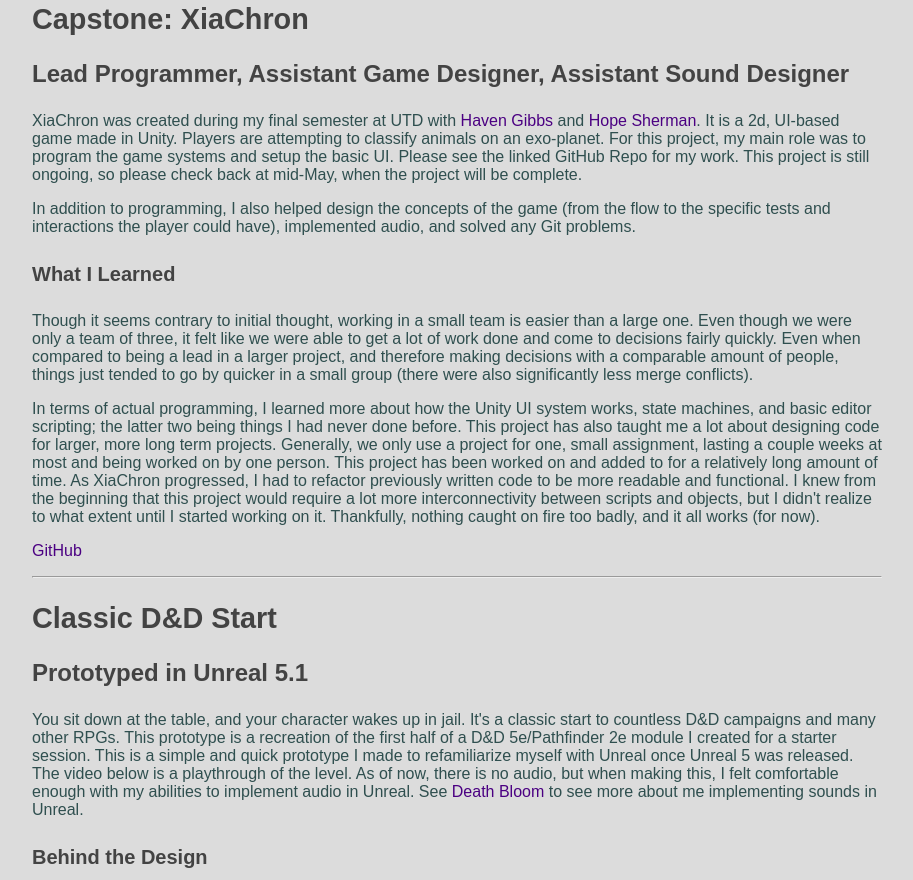
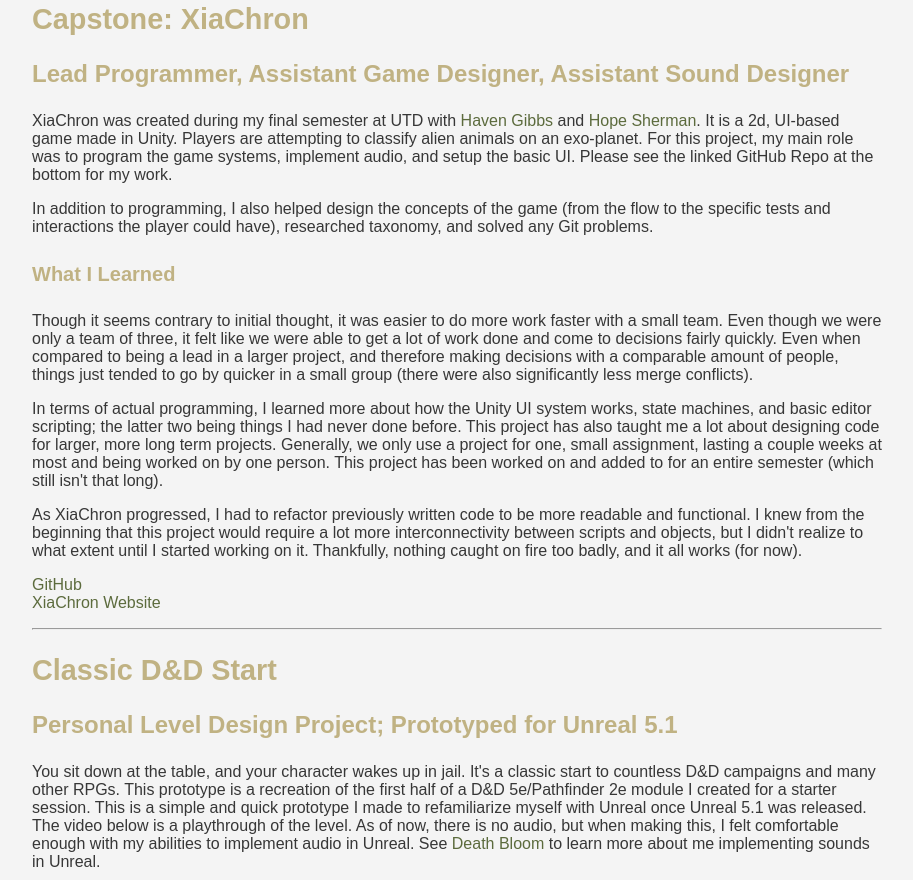
Before and after one commit to l-dangelo/portfolio, a plain HTML site: page game-design/index.html in a window 1280 px wide. Shown: the part 360-1240 px from the top of the page, without its empty margins (183-1096 px from the left). Drawn offline with Linux system fonts and the light colour scheme; a web font is replaced by a local one.

Commit message:
updated colors

```diff
--- a/assets/css/index.css
+++ b/assets/css/index.css
@@ -8,3 +8,9 @@ main
 {
     margin-bottom: 2rem;
 }
+
+.feature1:hover, .feature2:hover, .feature3:hover {
+    -ms-transform: scale(1.25);
+    -webkit-transform: scale(1.25);
+    transform: scale(1.25)
+}
--- a/assets/css/main.css
+++ b/assets/css/main.css
@@ -2,14 +2,14 @@
 
 /* Global Color Variables */
 body {
-  --background: gainsboro;
-  --background-light: #f7f7f7;
-  --background-dark: darkgray;
+  --background: #f4f4f4;
+  --background-light: #DCD0C0;
+  --background-dark: #AC9F8E;
 
-  --text-primary: darkslategray;
-  --text-secondary: rgb(67, 67, 67);
-  --text-highlight: indigo;
-  --text-alt: orange;
+  --text-primary: #373737;
+  --text-secondary: #C0B283;
+  --text-highlight: #5C6B3D;
+  --text-alt: #413f3d;
 
   --max-width: 850px;
 }
--- a/game-design/index.html
+++ b/game-design/index.html
@@ -49,22 +49,21 @@
         <a href="https://www.linkedin.com/in/haven-gibbs/" target="_blank">Haven Gibbs</a> and
         <a href="https://www.linkedin.com/in/raylie-sherman-8b1508204/" target="_blank">Hope Sherman</a>.
         It is a 2d, UI-based game made in Unity. Players are attempting to classify
-        animals on an exo-planet. For this project, my main role was to
-        program the game systems and setup the basic UI. Please see the linked
-        GitHub Repo for my work. This project is still ongoing, so please check
-        back at mid-May, when the project will be complete.
+        alien animals on an exo-planet. For this project, my main role was to
+        program the game systems, implement audio, and setup the basic UI.
+        Please see the linked GitHub Repo at the bottom for my work.
       </p>
       <p>
         In addition to programming, I also helped design the concepts of
         the game (from the flow to the specific tests and interactions
-        the player could have), implemented audio, and solved any Git
+        the player could have), researched taxonomy, and solved any Git
         problems.
       </p>
 
       <p>
       <h4>What I Learned</h4>
-        Though it seems contrary to initial thought, working in a small team
-        is easier than a large one. Even though we were only a team of three,
+        Though it seems contrary to initial thought, it was easier to do more work
+        faster with a small team. Even though we were only a team of three,
         it felt like we were able to get a lot of work done and come to decisions
         fairly quickly. Even when compared to being a lead in a larger project,
         and therefore making decisions with a comparable amount of people,
@@ -78,7 +77,10 @@
         me a lot about designing code for larger, more long term projects.
         Generally, we only use a project for one, small assignment, lasting a
         couple weeks at most and being worked on by one person. This project
-        has been worked on and added to for a relatively long amount of time.
+        has been worked on and added to for an entire semester (which still
+        isn't that long).
+      </p>
+      <p>
         As XiaChron progressed, I had to refactor previously written code to
         be more readable and functional. I knew from the beginning that this
         project would require a lot more interconnectivity between scripts and
@@ -88,7 +90,7 @@
       </p>
       <p>
         <a href="https://github.com/l-dangelo/capstone-23" target="_blank">GitHub</a><br />
-        <!---<a href="https://xiachron.wixsite.com/xiachron" target="_blank">XiaChron Website</a>--->
+        <a href="https://xiachron.wixsite.com/xiachron" target="_blank">XiaChron Website</a>
       </p>
     </div>
 
@@ -96,17 +98,17 @@
 
     <div id="DnD">
       <h2>Classic D&D Start</h2>
-      <h3>Prototyped in Unreal 5.1</h3>
+      <h3>Personal Level Design Project; Prototyped for Unreal 5.1</h3>
       <p>
         You sit down at the table, and your character wakes up in jail. It's
         a classic start to countless D&D campaigns and many other RPGs. This
         prototype is a recreation of the first half of a D&D 5e/Pathfinder 2e
         module I created for a starter session.
         This is a simple and quick prototype I made to refamiliarize myself
-        with Unreal once Unreal 5 was released. The video below is a playthrough of
+        with Unreal once Unreal 5.1 was released. The video below is a playthrough of
         the level. As of now, there is no audio, but when making this, I felt
         comfortable enough with my abilities to implement audio in Unreal. See
-        <a href="/audio/DeathBloom">Death Bloom</a> to see more about me
+        <a href="/audio/DeathBloom">Death Bloom</a> to learn more about me
         implementing sounds in Unreal.
       </p>
       <h4>Behind the Design</h4>
@@ -123,17 +125,17 @@
 
           <ol>
             <li>
-              Let the players quickly introduce themselves. In this module, all of the players get released from their cells at the same time and there is no one else around. They are being forced by circumstance (me) to
+              Let the players quickly introduce themselves: In this module, all of the players get released from their cells at the same time and there is no one else around. They are being forced by circumstance (me) to
               work together.
             </li>
             <li>
-              Quickly give players minimal gear. The star icon on the map provides
+              Quickly give players minimal gear: The star icon on the map provides
               basic weapons to the players (like those one might find in a fantasy
               jail). This allows the players to not feel completely helpless as the
               solve problems and eventually fight the creature haunting the tunnels.
             </li>
             <li>
-              Provide some context in the world. I have played TTRPGs (and games
+              Provide some context in the world: I have played TTRPGs (and games
               in general) long enough to know that no player wants to listen or read
               about a vastly complex world with every detail figured out. They don't
               want to hear it; I don't have time to write it. This module aims to solve
@@ -214,6 +216,13 @@
     <hr>
     <p><a href="#Top">Jump to the Top.</a></p>
     <p>&copy; 2023 Lauren D'Angelo. All rights reserved.</p>
+    <p>
+      <a href="mailto: laurenkdangelo@gmail.com" target="_blank">Email</a> |
+      <a href="https://www.linkedin.com/in/lauren-d-angelo-bb5068208/" target="_blank">LinkedIn</a>
+    </p>
+    <a title="Web Analytics" href="https://clicky.com/101410984"><img alt="Clicky" src="//static.getclicky.com/media/links/badge.gif" border="0" /></a>
+    <script async data-id="101410984" src="//static.getclicky.com/js"></script>
+
   </footer>
 </body>
 </html>
```
Also changed, not shown: about/index.html (+8 -1 lines), audio/index.html (+7 -0 lines), index.html (+10 -3 lines).
